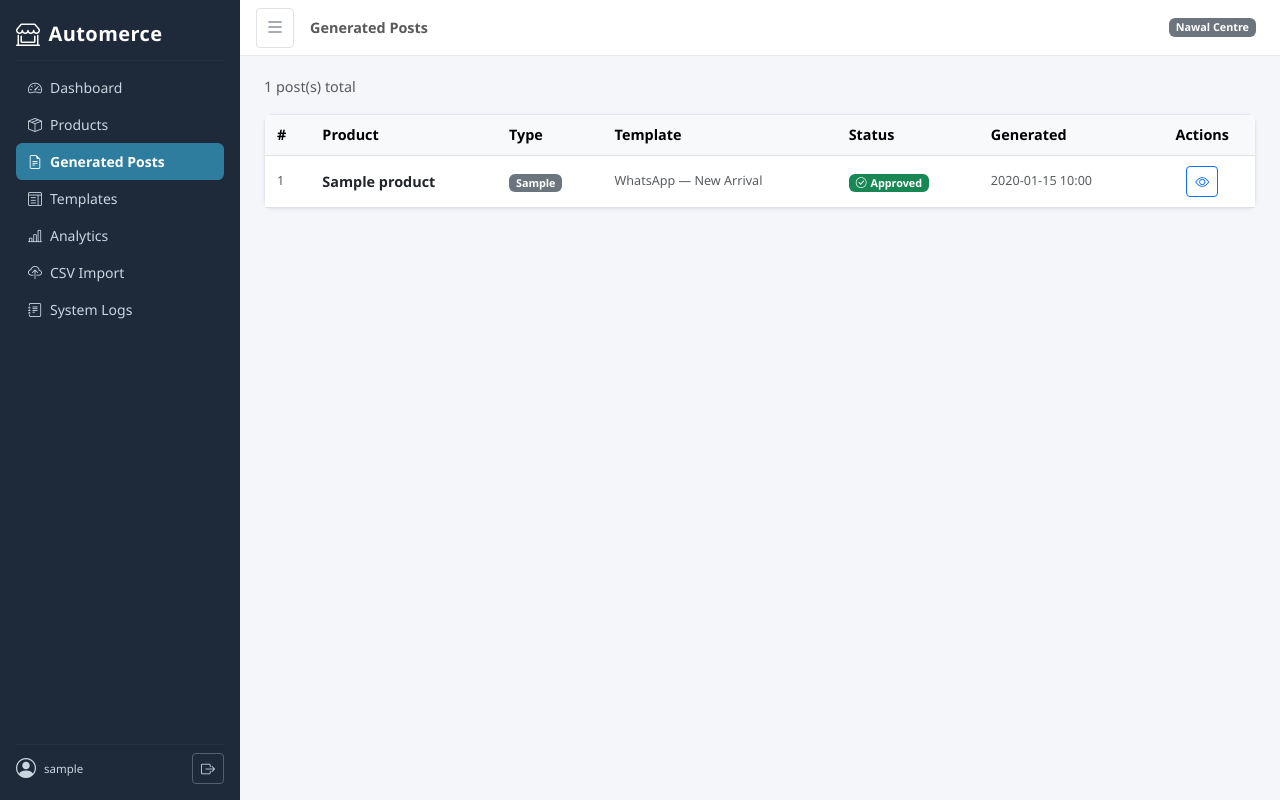
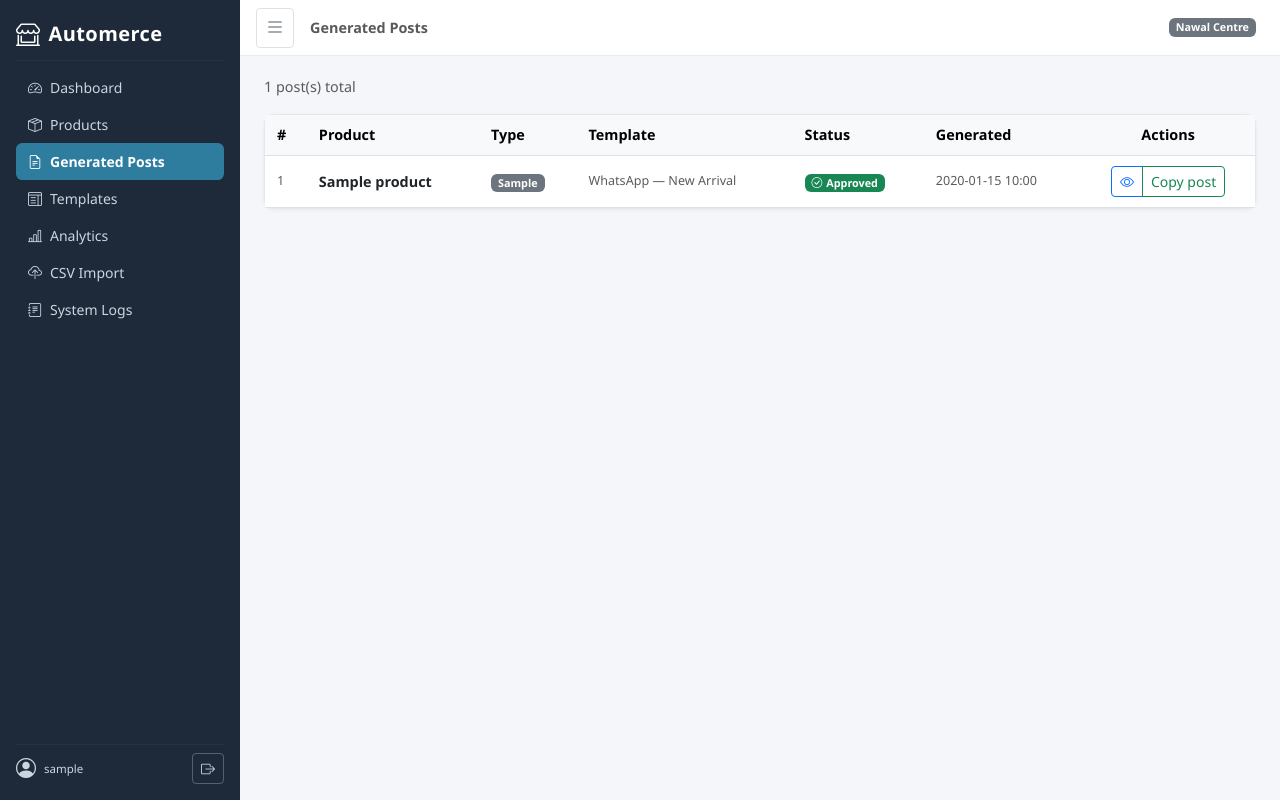
Before and after one commit to reqless911/Automerce, a Flask app: page /posts in a window 1280 px wide. Run offline with Flask 3, Linux system fonts and the light colour scheme; the visitor is signed in with stand-in values (Sample User, id 1); data comes from the database, SQL or seed files in the repository; tables that the repository leaves empty hold one stand-in row (values such as "Sample post").

Commit message:
Add copy-to-clipboard button for approved posts and copyPostContent JS handler

```diff
--- a/templates/posts.html
+++ b/templates/posts.html
@@ -67,6 +67,19 @@
                                     </button>
                                 </form>
                                 {% endif %}
+
+                                {# Copy button only visible for approved posts. The full post content
+                                   is stored in a data attribute (escaped) so JS can copy it without
+                                   exposing unescaped HTML into the DOM. #}
+                                {% if post.status == 'Approved' %}
+                                <button type="button"
+                                        class="btn btn-outline-success btn-sm"
+                                        title="Copy post"
+                                        data-content="{{ post.content | e }}"
+                                        onclick="copyPostContent(this, this.dataset.content)">
+                                    Copy post
+                                </button>
+                                {% endif %}
                             </div>
                         </td>
                     </tr>
@@ -88,4 +101,44 @@
     </div>
 </div>
 {% endif %}
+
+<script>
+/**
+ * copyPostContent(button, text)
+ * Copies the provided text to the clipboard and gives user feedback.
+ *
+ * Parameters:
+ *  - button: the DOM element (button) that was clicked
+ *  - text: the string content to copy to clipboard
+ */
+function copyPostContent(button, text) {
+    // Keep the original button label so we can restore it later
+    var originalLabel = button.innerText;
+
+    // Use the modern Clipboard API to write text to the clipboard.
+    // Note: navigator.clipboard requires a secure context (https) or localhost.
+    navigator.clipboard.writeText(text).then(function() {
+        // If the copy succeeds, update the button to show confirmation.
+        // We use a check mark to make it visually clear.
+        button.innerText = 'Copied ✓';
+
+        // After 2000ms (2 seconds) restore the original button label.
+        setTimeout(function() {
+            button.innerText = originalLabel;
+        }, 2000);
+    }).catch(function(err) {
+        // If copying failed (permission denied or other error), log it
+        // and provide gentle feedback to the user before restoring.
+        console.error('Failed to copy post content:', err);
+        button.innerText = 'Copy failed';
+        setTimeout(function() {
+            button.innerText = originalLabel;
+        }, 2000);
+    });
+}
+
+// No automatic wiring is required because buttons call the function inline
+// via their onclick attribute: onclick="copyPostContent(this, this.dataset.content)"
+</script>
+
 {% endblock %}
```
Also changed, not shown: scripts/test_render_posts.py (added, +21 -0 lines).
